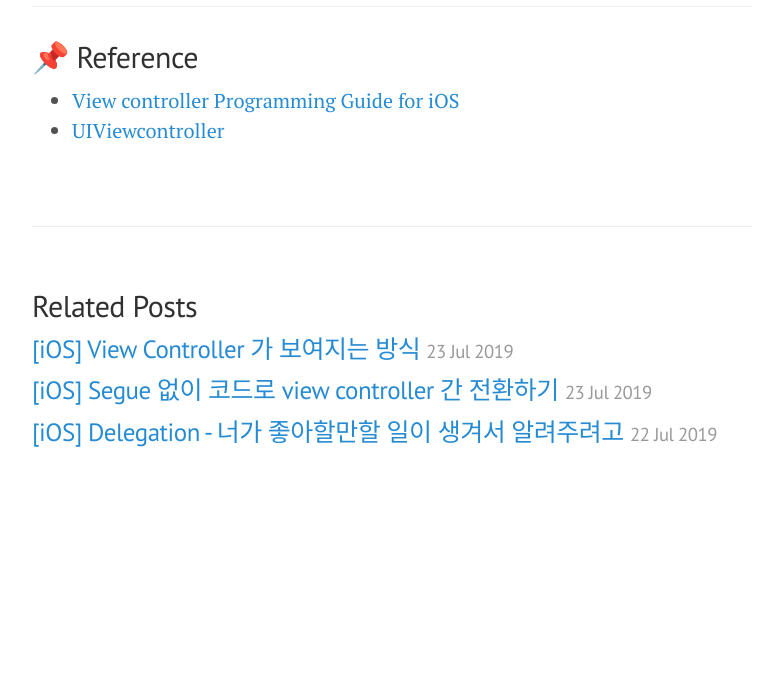
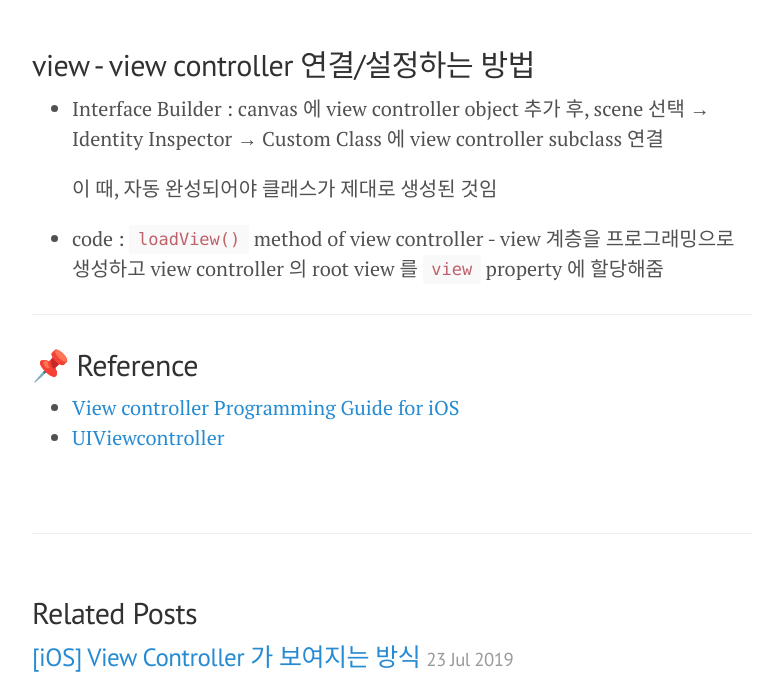
Before and after one commit to daheenallwhite/daheenallwhite.github.io, a Jekyll site: the page built from _posts/2019-07-23-View-Controller-Type.md, in a window 1280 px wide and 900 px high, scrolled down 5061 px, cut to the strip 215-900 px from the top of the window. Shown: the whole strip, without its empty margins (248-1031 px from the left). Built offline with Jekyll 4.4.1, drawn with Linux system fonts in a browser that asks for light colours; nearby versions of some CDN libraries; comment, search, counter and statistics services are not loaded; before the commit the page ends 5784 px from its top, so only the background shows below that.

Commit message:
Add how to configure view and view controller in post - view controller types

```diff
--- a/_posts/2019-07-23-View-Controller-Type.md
+++ b/_posts/2019-07-23-View-Controller-Type.md
@@ -114,7 +114,15 @@ container view controller 가 정한 해당 view controller 의 root view 크기
 
 ![](https://developer.apple.com/library/archive/featuredarticles/ViewControllerPGforiPhoneOS/Art/VCPG-container-acting-as-root-view-controller_2-2_2x.png)
 
+&nbsp;
 
+## view - view controller 연결/설정하는 방법
+
+- Interface Builder : canvas 에 view controller object 추가 후, scene 선택 → Identity Inspector → Custom Class 에 view controller subclass 연결
+
+  이 때, 자동 완성되어야 클래스가 제대로 생성된 것임
+
+- code : `loadView()` method of view controller - view 계층을 프로그래밍으로 생성하고 view controller 의 root view 를 `view` property 에 할당해줌
 
 ---
 
```
